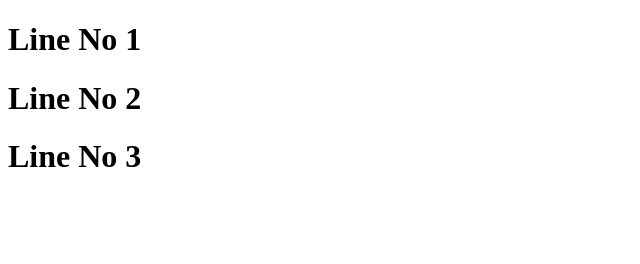
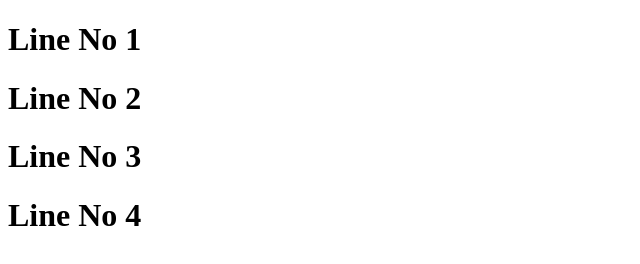
Before and after one commit to anikChandraDeb/demo, a plain HTML site: page index.html in a window 1280 px wide. Shown: the whole page, without its empty margins (0-640 px from the left). Drawn offline with Linux system fonts and the light colour scheme.

Commit message:
version 3

```diff
--- a/index.html
+++ b/index.html
@@ -8,8 +8,7 @@
 <body>
     <h1>Line No 1</h1>
     <h1>Line No 2</h1>
-
-
     <h1>Line No 3</h1>
+    <h1>Line No 4</h1>
 </body>
 </html>
```
